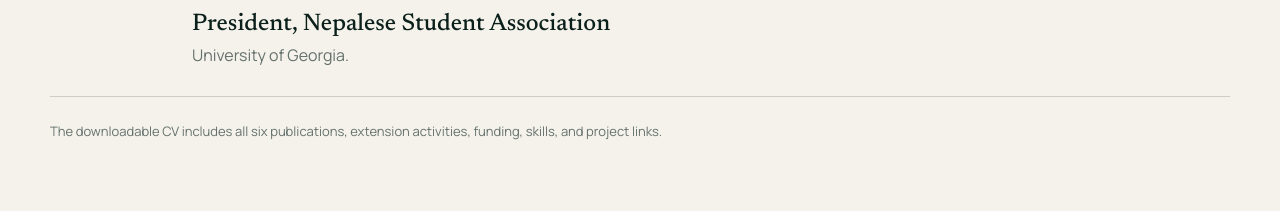
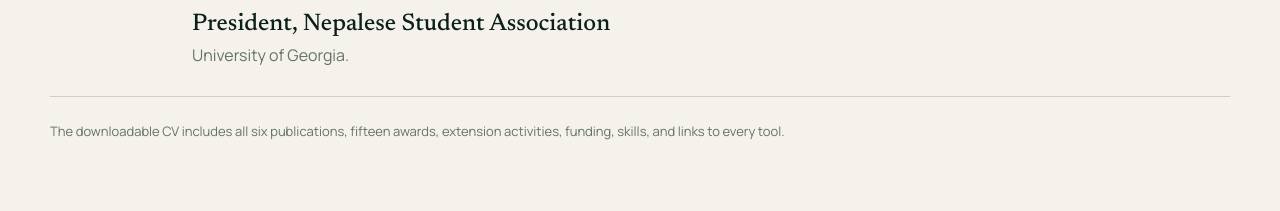
Before and after one commit to Leoanish/Anish-Website, a plain HTML site: page dist/index.html in a window 1280 px wide. Shown: the part 8163-8374 px from the top of the page. Drawn offline with nearby package versions, Linux system fonts and the light colour scheme; a web font is replaced by a local one.

Commit message:
Update downloadable CV: CANVAS 2026 awards, new tools, and links (#19)

```diff
--- a/dist/index.html
+++ b/dist/index.html
@@ -457,7 +457,7 @@
           <div><span class="cv-type">Leadership</span><h3>President, Nepalese Student Association</h3><p>University of Georgia.</p></div>
         </article>
       </div>
-      <p class="cv-footnote">The downloadable CV includes all six publications, extension activities, funding, skills, and project links.</p>
+      <p class="cv-footnote">The downloadable CV includes all six publications, fifteen awards, extension activities, funding, skills, and links to every tool.</p>
     </section>
 
     <section class="beyond-section" id="beyond" aria-labelledby="beyond-title">
```
Also changed, not shown: 1 other file.
